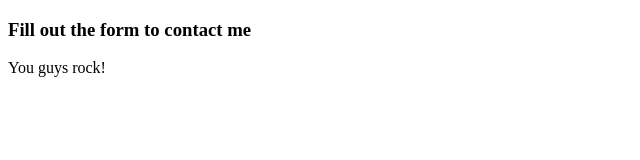
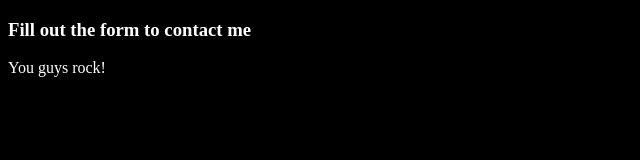
Before and after one commit to StarcadeDesigns/Snugglez-Website, a plain HTML site: page Snugglez Website/Contact me/Contact me.html in a window 1280 px wide. Shown: the whole page, without its empty margins (0-640 px from the left). Drawn offline with Linux system fonts and the light colour scheme.

Commit message:
Update Contact me.html

```diff
--- a/Snugglez Website/Contact me/Contact me.html
+++ b/Snugglez Website/Contact me/Contact me.html
@@ -8,15 +8,15 @@
 
 </header>
 
-<body>
+<body style= "background:rgb(0,0,0);)">
 
-<h3> Fill out the form to contact me </h3>
+<h3 style= "color:white;"> Fill out the form to contact me </h3>
 
 
 </body>
 
 <Footer>
 
-<p1> You guys rock! </p1>
+<p1 style= "color:white;"> You guys rock! </p1>
 
 </footer>
```
